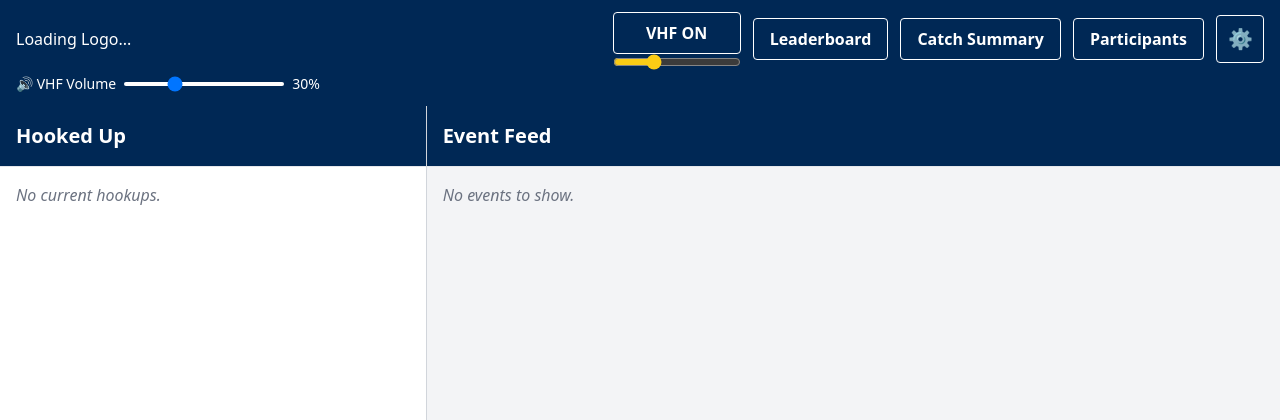
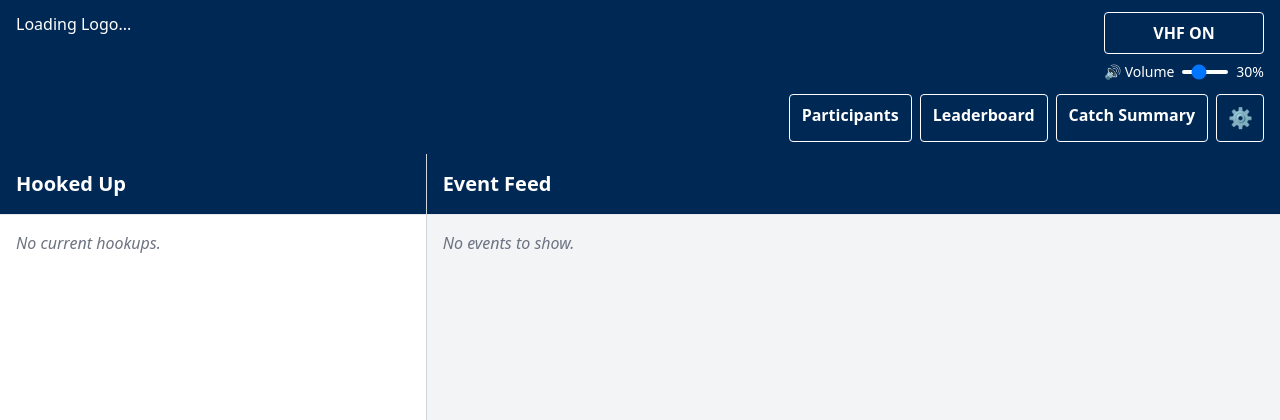
Before and after one commit to js9467/bigrock-app, a Flask app: page / in a window 1280 px wide. Shown: the top 420 px of the page. Run offline with Flask 3, Linux system fonts and the light colour scheme; data that the repository does not hold is empty; some libraries are stand-ins or nearby versions.

Commit message:
Update index.html

```diff
--- a/templates/index.html
+++ b/templates/index.html
@@ -28,56 +28,52 @@
     <div v-if="error" class="toast">{{ error }}</div>
 
     <!-- Header -->
-<header class="bg-brand-blue text-white px-4 py-3 shadow-md">
-  <div class="flex items-center justify-between">
+<header class="bg-brand-blue text-white flex justify-between items-start px-4 py-3 shadow-md">
+  <!-- Left: Logo + VHF status -->
   <div class="flex items-center space-x-4">
     <img v-if="tournamentLogo" :src="tournamentLogo" alt="Tournament Logo" class="h-14 drop-shadow">
     <span v-else class="text-white text-base">Loading Logo...</span>
     <span v-if="radioPlaying" class="text-sm text-green-300 animate-pulse ml-4">🎧 VHF Playing</span>
   </div>
-    <div class="flex items-center gap-3">
-      <div class="flex flex-col items-start space-y-1">
+
+  <!-- Right: Controls -->
+  <div class="flex flex-col items-end space-y-2">
+    <!-- VHF Button -->
     <button @click="toggleRadio"
-          class="w-32 px-4 py-2 text-white font-semibold border border-white rounded hover:bg-white hover:text-blue-900 transition">
+            class="w-40 px-4 py-2 text-white font-semibold border border-white rounded hover:bg-white hover:text-blue-900 transition">
       {{ radioPlaying ? 'VHF OFF' : 'VHF ON' }}
     </button>
-  <input type="range" min="0" max="100" step="1"
-         v-model="settings.radio_volume"
-         @change="saveRadioVolume"
-         class="h-2 w-32 accent-yellow-400 cursor-pointer" />
+
+    <!-- Volume Slider -->
+    <div class="flex items-center justify-between text-sm w-40">
+      <span class="whitespace-nowrap">🔊 Volume</span>
+      <input type="range" min="0" max="100" v-model="settings.radio_volume" @change="saveRadioVolume"
+             class="w-full ml-2 h-1 bg-white rounded-lg appearance-none cursor-pointer" />
+      <span class="ml-2">{{ settings.radio_volume }}%</span>
     </div>
 
-
+    <!-- Navigation Buttons -->
+    <div class="flex gap-2 pt-1">
+      <a href="/participants"
+         class="px-3 py-2 text-white font-semibold border border-white rounded hover:bg-white hover:text-blue-900 transition">
+        Participants
+      </a>
       <a href="/leaderboard"
-         class="px-4 py-2 text-white font-semibold border border-white rounded hover:bg-white hover:text-blue-900 transition">
+         class="px-3 py-2 text-white font-semibold border border-white rounded hover:bg-white hover:text-blue-900 transition">
         Leaderboard
       </a>
-
-      <a href="/summary"
-         class="px-4 py-2 text-white font-semibold border border-white rounded hover:bg-white hover:text-blue-900 transition">
+      <a href="/catch-summary"
+         class="px-3 py-2 text-white font-semibold border border-white rounded hover:bg-white hover:text-blue-900 transition">
         Catch Summary
       </a>
-
-      <a href="/participants"
-         class="px-4 py-2 text-white font-semibold border border-white rounded hover:bg-white hover:text-blue-900 transition">
-        Participants
-      </a>
-
       <a href="/settings-page"
          class="w-12 h-12 flex items-center justify-center text-white text-xl border border-white rounded hover:bg-white hover:text-blue-900 transition">
         ⚙
       </a>
     </div>
   </div>
+</header>
 
-  <!-- VHF Volume Slider -->
-  <div class="mt-2 flex items-center gap-2 text-white text-sm">
-    <span>🔊 VHF Volume</span>
-    <input type="range" min="0" max="100" v-model="settings.radio_volume" @change="saveRadioVolume"
-           class="w-40 h-1 bg-white rounded-lg appearance-none cursor-pointer">
-    <span>{{ settings.radio_volume }}%</span>
-  </div>
-</header>
 
 
     <div class="flex h-screen overflow-hidden">
```
Lines whose indentation alone changed are shown as unchanged.
